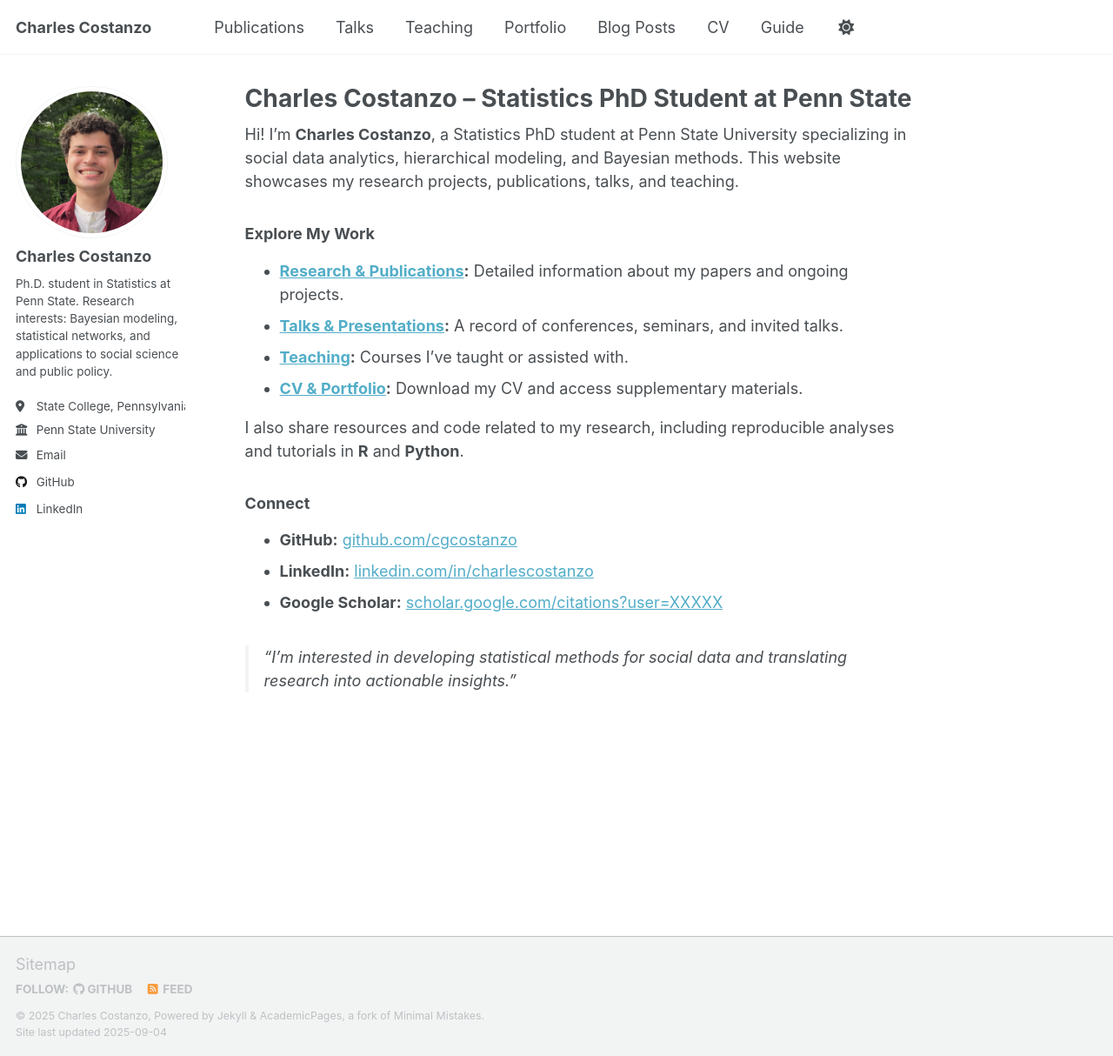
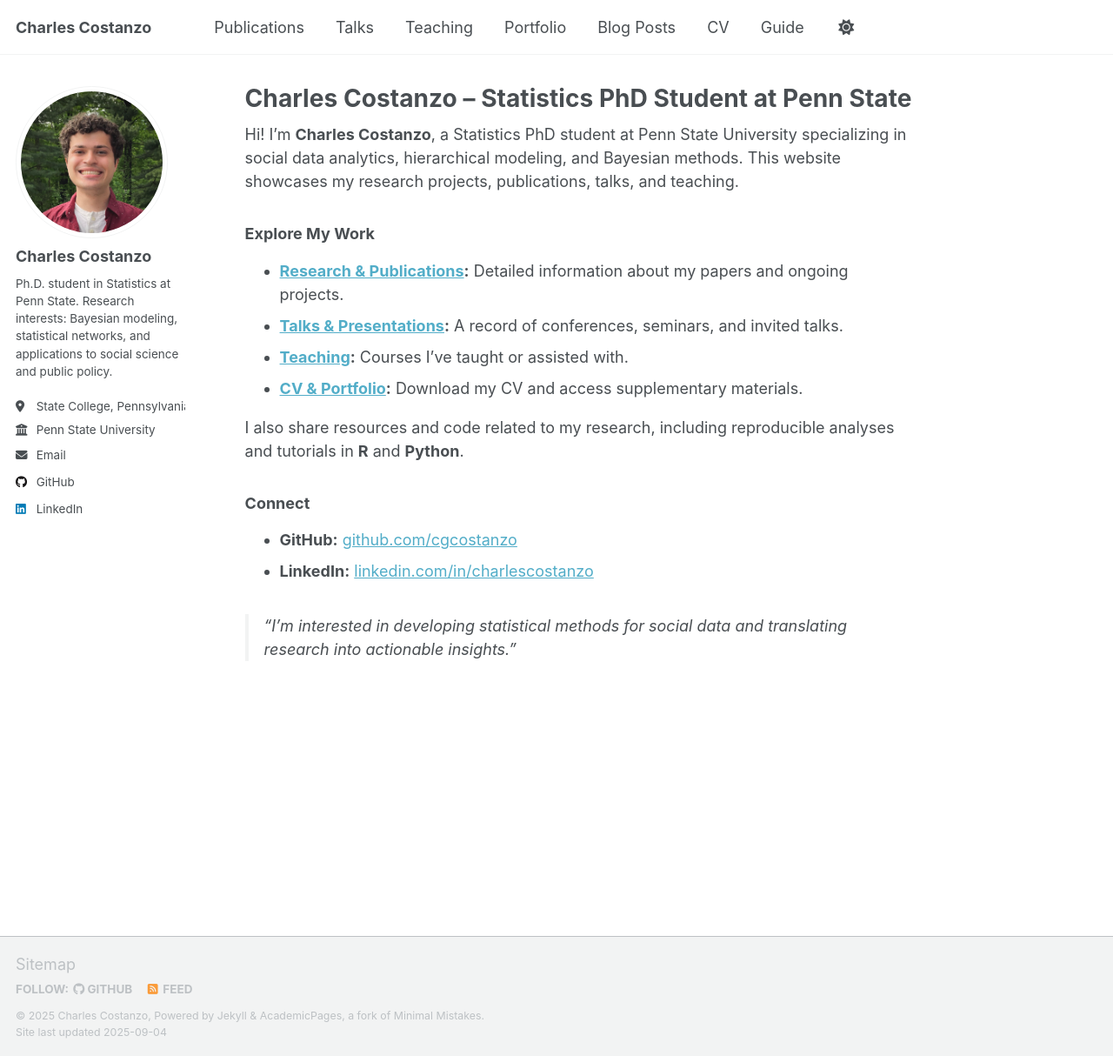
Before and after one commit to cgcostanzo/cgcostanzo.github.io, a Jekyll site: the page built from _pages/about.md, in a window 1280 px wide and 1214 px high. Shown: the whole window at 87% size. Built offline with Jekyll 4.4.1, drawn with Linux system fonts in a browser that asks for light colours; a script that is not in the unit is left out.

Commit message:
Update about.md

```diff
--- a/_pages/about.md
+++ b/_pages/about.md
@@ -10,16 +10,15 @@
 Hi! I'm **Charles Costanzo**, a Statistics PhD student at Penn State University specializing in social data analytics, hierarchical modeling, and Bayesian methods. This website showcases my research projects, publications, talks, and teaching.
 
 ### Explore My Work
-- **[Research & Publications](https://[yourusername].github.io/publications/):** Detailed information about my papers and ongoing projects.
-- **[Talks & Presentations](https://[yourusername].github.io/talks/):** A record of conferences, seminars, and invited talks.
-- **[Teaching](https://[yourusername].github.io/teaching/):** Courses I’ve taught or assisted with.
-- **[CV & Portfolio](https://[yourusername].github.io/files/CharlesCostanzo_CV.pdf):** Download my CV and access supplementary materials.
+- **[Research & Publications](https://cgcostanzo.github.io/publications/):** Detailed information about my papers and ongoing projects.
+- **[Talks & Presentations](https://cgcostanzo.github.io/talks/):** A record of conferences, seminars, and invited talks.
+- **[Teaching](https://cgcostanzo.github.io/teaching/):** Courses I’ve taught or assisted with.
+- **[CV & Portfolio](https://cgcostanzo.github.io/files/CharlesCostanzo_CV.pdf):** Download my CV and access supplementary materials.
 
 I also share resources and code related to my research, including reproducible analyses and tutorials in **R** and **Python**.
 
 ### Connect
 - **GitHub:** [github.com/cgcostanzo](https://github.com/cgcostanzo)
-- **LinkedIn:** [linkedin.com/in/charlescostanzo](https://www.linkedin.com/in/charlescostanzo/)
-- **Google Scholar:** [scholar.google.com/citations?user=XXXXX](https://scholar.google.com/citations?user=XXXXX)
+- **LinkedIn:** [linkedin.com/in/charlescostanzo](https://www.linkedin.com/in/cgcostanzo/)
 
 > “I’m interested in developing statistical methods for social data and translating research into actionable insights.”
```
